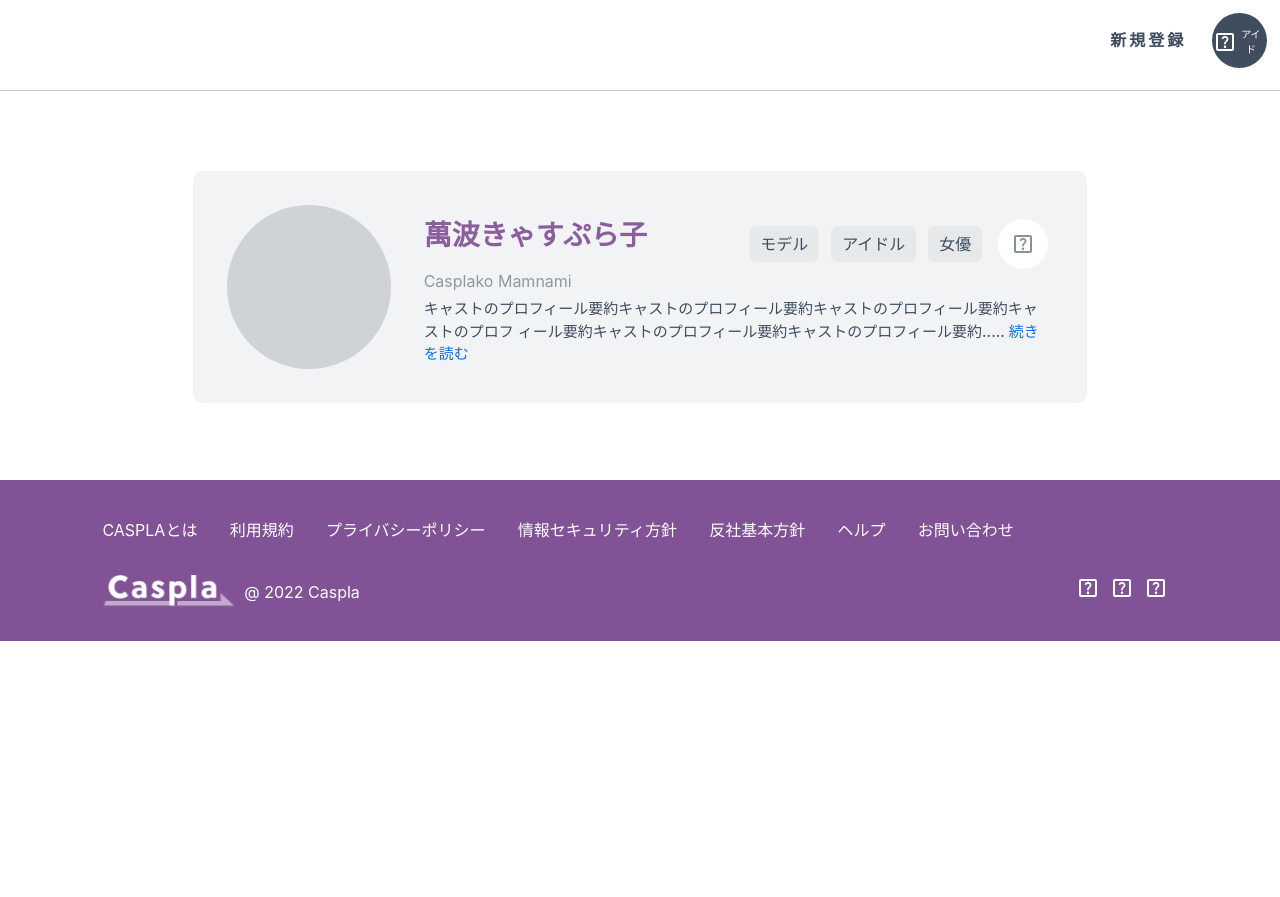
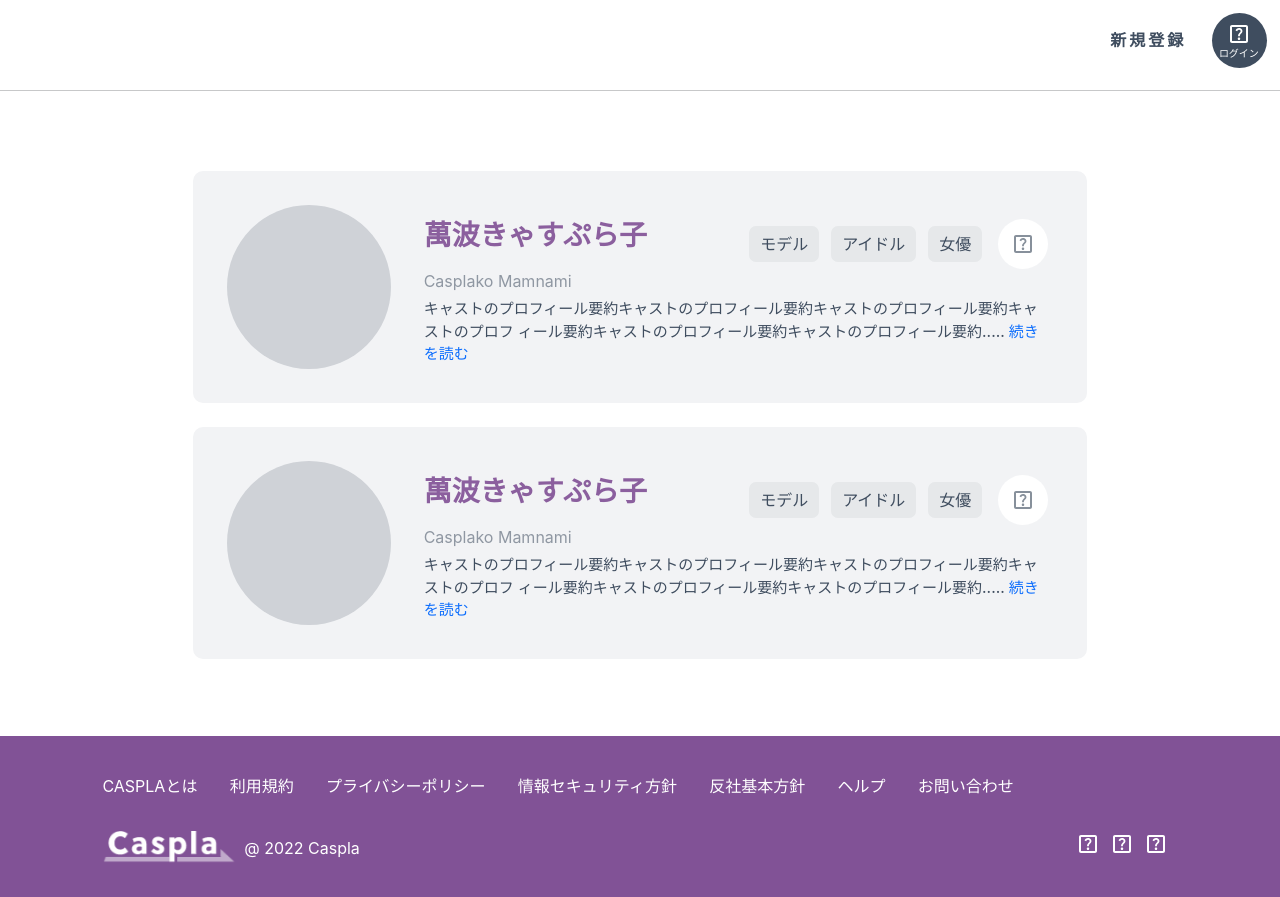
Before and after one commit to udanic19344/caspla_app, a React (Create React App) app: page /searchTalentsResults in a window 1280 px wide. Before the commit the page ends 800 px from the top, so only its background shows below. Built offline with nearby package versions, Linux system fonts and the light colour scheme.

Commit message:
Changed few changes

```diff
--- a/src/components/Navbar.js
+++ b/src/components/Navbar.js
@@ -61,6 +61,7 @@ export default function Navbar() {
                 display: "flex",
                 justifyContent: "center",
                 alignItems: "center",
+                flexDirection: "column",
               }}
             >
               <HelpCenterOutlinedIcon
@@ -74,7 +75,7 @@ export default function Navbar() {
                   fontSize: "10px",
                 }}
               >
-                アイド
+                ログイン
               </div>
             </div>
           </a>
--- a/src/pages/Home.js
+++ b/src/pages/Home.js
@@ -78,14 +78,21 @@ const Home = () => {
           <img
             alt="Caspla"
             src="/Caspla.png"
-            // style={{ width: "500px", height: "100px" }}
+            style={{ width: "500px", height: "100px" }}
           />
           {showTalents === true && (
-            <p
-              style={{ marginBottom: "8px", fontSize: "17px", fontWeight: 500 }}
-            >
-              Talents
-            </p>
+            <b>
+              <p
+                style={{
+                  marginBottom: "8px",
+                  fontSize: "17px",
+                  fontWeight: 700,
+                  color: "#815296",
+                }}
+              >
+                Talents
+              </p>
+            </b>
           )}
 
           {showProduction === true && (
--- a/src/pages/SearchTalentsResults.js
+++ b/src/pages/SearchTalentsResults.js
@@ -109,6 +109,107 @@ const SearchTalentsResults = (props) => {
           </div>
         </div>
       </div>
+      <br />
+
+      <div
+        class="container"
+        style={{
+          width: "69.9%",
+          backgroundColor: "#F2F3F5",
+          padding: "20px",
+          borderRadius: "10px",
+        }}
+      >
+        <div style={{ display: "flex" }}>
+          <div
+            style={{
+              display: "flex",
+              justifyContent: "flex-start",
+              padding: "0",
+            }}
+          >
+            <div
+              style={{
+                width: "164px",
+                height: "164px",
+                backgroundColor: "#CFD2D7",
+                borderRadius: "100px",
+                marginLeft: "14px",
+                marginTop: "14px",
+                marginBottom: "14px",
+                marginRight: "14px",
+              }}
+            ></div>
+          </div>
+          <div style={{ marginLeft: "19px", marginRight: "19px" }}>
+            <div
+              style={{
+                display: "flex",
+                justifyContent: "space-between",
+                marginTop: "28px",
+              }}
+            >
+              <h3
+                style={{
+                  textAlign: "start",
+                  margin: "0",
+                  color: "#8B5F9E",
+                  fontWeight: "bold",
+                }}
+              >
+                萬波きゃすぷら子 {props.name}
+              </h3>
+              <div style={{ display: "flex", alignItems: "center" }}>
+                <Tag tagName={"モデル"} style={{ marginRight: "50px" }} />
+                <Tag tagName={"アイドル"} />
+                <Tag tagName={"女優"} />
+
+                <div
+                  style={{
+                    width: "50px",
+                    height: "50px",
+                    borderRadius: "25px",
+                    backgroundColor: "#ffffff",
+                    display: "flex",
+                    alignItems: "center",
+                    justifyContent: "center",
+                    marginLeft: "10px",
+                  }}
+                >
+                  <HelpCenterOutlinedIcon style={{ color: "#87909B" }} />
+                </div>
+              </div>
+            </div>
+            <p
+              style={{
+                textAlign: "start",
+                margin: "0 0 5px 0",
+                color: "#8F97A2",
+              }}
+            >
+              Casplako Mamnami {props.type}
+            </p>
+            <p
+              style={{
+                textAlign: "start",
+                margin: "auto 0",
+                fontSize: "15px",
+                color: "#3F4D5F",
+                fontWeight: "500",
+              }}
+            >
+              キャストのプロフィール要約キャストのプロフィール要約キャストのプロフィール要約キャストのプロフ
+              ィール要約キャストのプロフィール要約キャストのプロフィール要約.....{" "}
+              <span>
+                <a href="#" style={{ textDecoration: "none" }}>
+                  続きを読む
+                </a>
+              </span>
+              {props.discription}
+            </p>
+          </div>
+        </div>
+      </div>
 
       <Footer />
     </>
```
